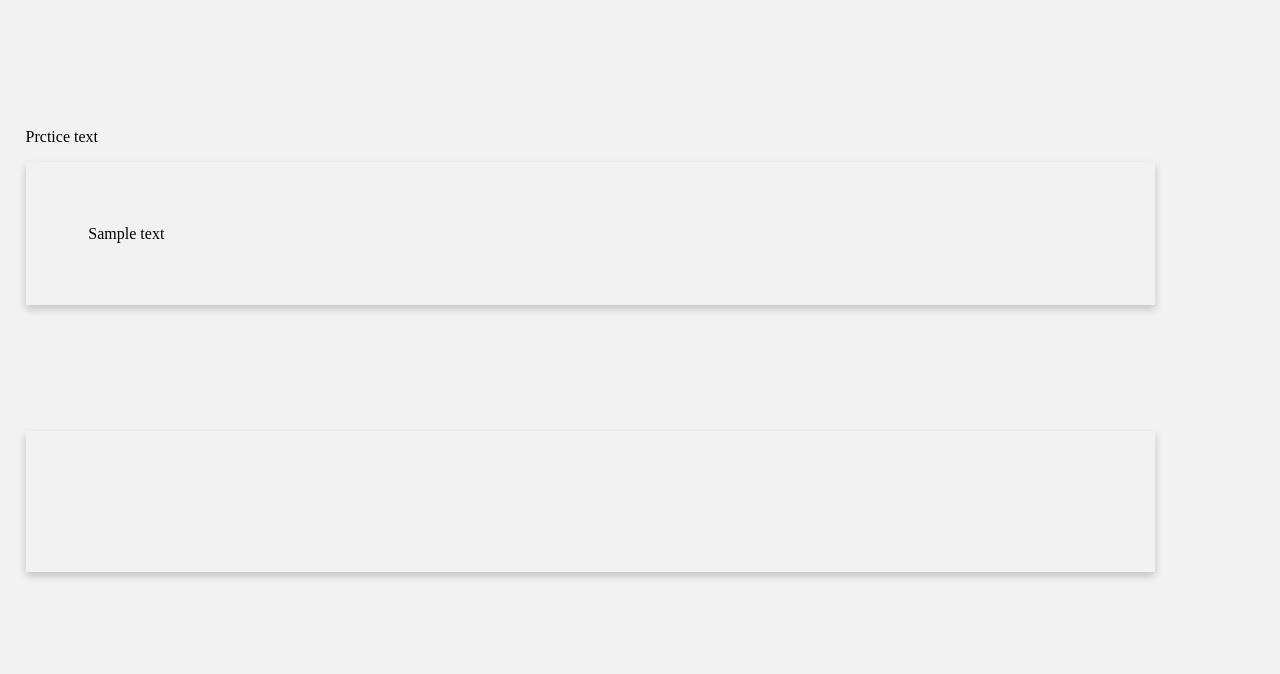
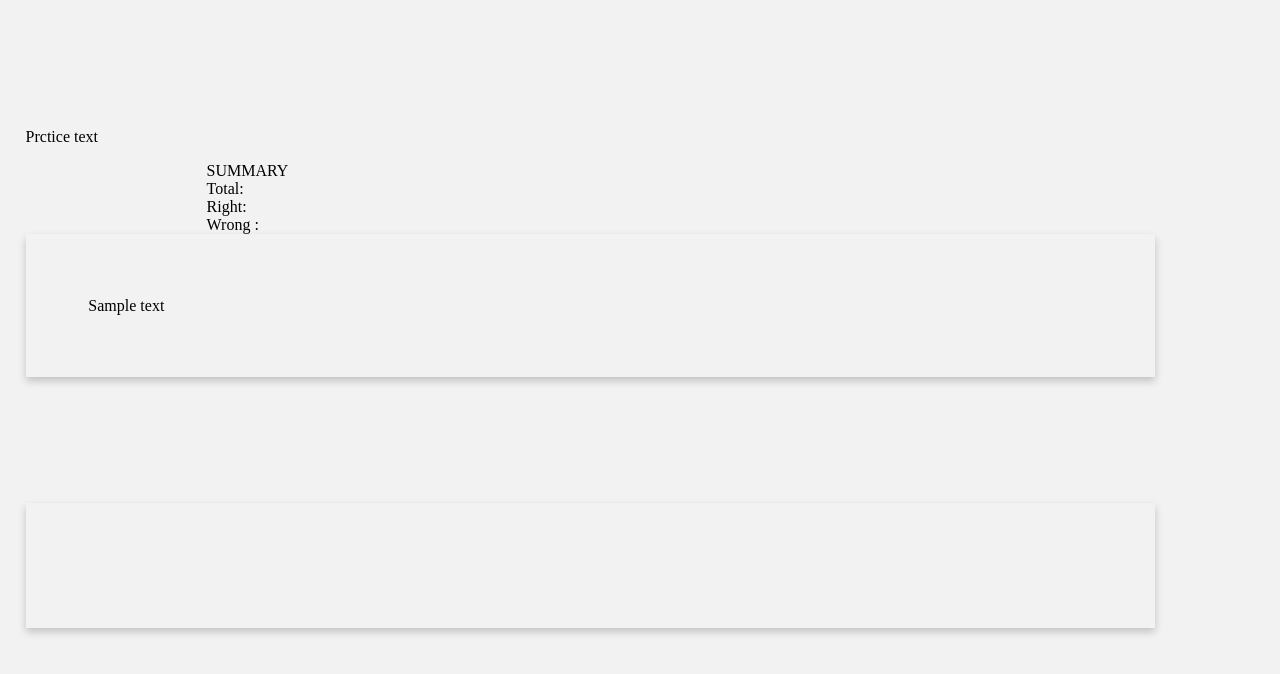
Before and after one commit to jyotsnarupaliya/typingTutor, a Django app: template typingTutor/lessons/templates/lessons/home.html in a window 1280 px wide. Shown: the top 674 px of the page. Run offline with Django 3.2, Linux system fonts and the light colour scheme; the template is opened without the code that fills it: most values are stand-ins (such as "Sample title", 1, 10 or a date in 2020).

Commit message:
added summary card

```diff
--- a/typingTutor/lessons/templates/lessons/home.html
+++ b/typingTutor/lessons/templates/lessons/home.html
@@ -6,8 +6,20 @@
 
 <body onload="setText('{{text}}')">
 	<p style="align:centre"> Prctice text</p>
+		<div id="result">
+			<input type="text" style="background:none; border:none; float:left" readonly="true">SUMMARY</input><br>
+			<input type="text" style="background:none; border:none; float:left" readonly="true">Total: </input>
+			<input type="text" style="background:none; border:none" id="total"></input><br>
+			 <input type="text" style="background:none; border:none; float:left" readonly="true">Right: </input>
+
+			 <input type="text" style="background:none; border:none" id="right"></input><br>
+			 <input type="text" style="background:none; border:none; float:left" readonly="true">Wrong : </input>
+
+			<input type="text" style="background:none; border:none" id="wrong"></input>
+
+		</div>
 		<div id="typingArea"></div>
-		<div tabindex=0 onkeypress="KeyFunction(event)" id="output"><p id="result"></p></div>
+		<div tabindex=0 onkeypress="KeyFunction(event)" id="output"></div>
 
 	<script src="{% static "lessons/typing_text.js" %}" type="text/javascript"></script>
 	<script src="{% static "lessons/app.js" %}" type="text/javascript"></script>
```
